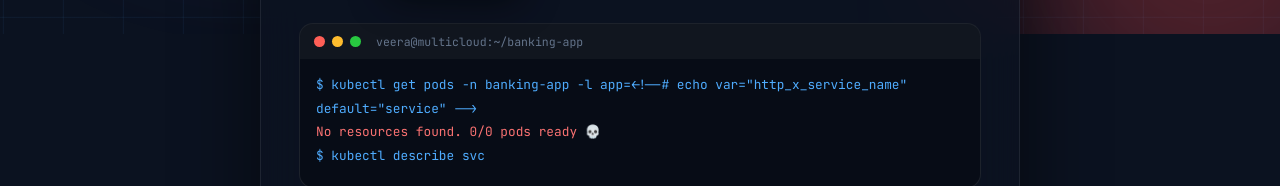
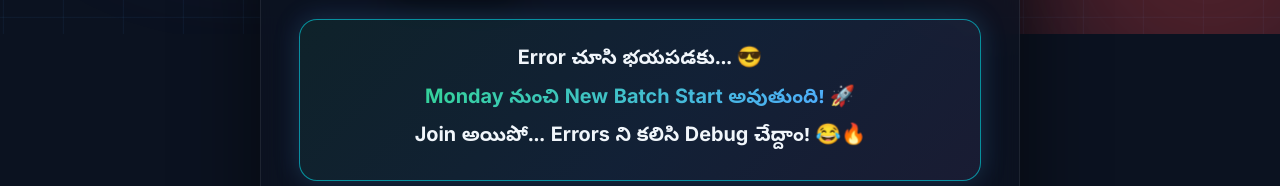
Before and after one commit to Keerthireddy-keerthi/azure_microservice_banking_application, a plain HTML site: page frontend/banking-ui/public/error.html in a window 1280 px wide. Shown: the part 766-952 px from the top of the page. Drawn offline with Linux system fonts and the light colour scheme.

Commit message:
feat(404): add animated Telugu new-batch call-out under the reaction image

```diff
--- a/frontend/banking-ui/public/error.html
+++ b/frontend/banking-ui/public/error.html
@@ -4,7 +4,7 @@
   <meta charset="utf-8" />
   <meta name="viewport" content="width=device-width, initial-scale=1.0" />
   <title>404 — Service Unavailable | Veera_NareshIT_Bank</title>
-  <link href="https://fonts.googleapis.com/css2?family=Inter:wght@300;400;500;600;700;800;900&family=JetBrains+Mono:wght@400;600&display=swap" rel="stylesheet" />
+  <link href="https://fonts.googleapis.com/css2?family=Inter:wght@300;400;500;600;700;800;900&family=JetBrains+Mono:wght@400;600&family=Noto+Sans+Telugu:wght@400;600;700&display=swap" rel="stylesheet" />
   <style>
     * { box-sizing: border-box; margin: 0; padding: 0; }
 
@@ -174,6 +174,38 @@
     .bubble .who { display: block; font-size: .68rem; letter-spacing: 1.8px; text-transform: uppercase; color: #7a8fa6; margin-bottom: 7px; }
     .bubble .line { display: block; animation: bubblePop .45s ease both; }
 
+    /* ═══════════ Telugu batch call-out ═══════════ */
+    @keyframes lineIn   { from { opacity: 0; transform: translateY(14px); } to { opacity: 1; transform: translateY(0); } }
+    @keyframes glowEdge { 0%,100% { box-shadow: 0 0 0 rgba(79,172,254,0); border-color: rgba(79,172,254,0.3); } 50% { box-shadow: 0 0 26px rgba(79,172,254,0.22); border-color: rgba(0,242,254,0.55); } }
+    @keyframes emojiPop { 0%,100% { transform: scale(1) rotate(0); } 50% { transform: scale(1.28) rotate(-8deg); } }
+
+    .telugu-note {
+      position: relative; overflow: hidden; margin-top: 22px; padding: 22px 20px;
+      border-radius: 18px; border: 1px solid rgba(79,172,254,0.3);
+      background-image: linear-gradient(135deg, rgba(52,211,153,0.09), rgba(79,172,254,0.1) 55%, rgba(167,139,250,0.09));
+      animation: glowEdge 3.2s ease-in-out infinite;
+      font-family: 'Noto Sans Telugu', 'Inter', sans-serif;
+    }
+    .telugu-note::before {
+      content: ''; position: absolute; inset: 0;
+      background-image: linear-gradient(110deg, transparent 32%, rgba(255,255,255,0.09) 50%, transparent 68%);
+      background-size: 300% 100%; animation: shimmer 4.2s linear infinite;
+    }
+    .telugu-note p {
+      position: relative; margin: 0; font-weight: 700; color: #f1f6fb;
+      font-size: clamp(1rem, 3.3vw, 1.24rem); line-height: 1.95;
+      animation: lineIn .6s ease both;
+    }
+    .telugu-note p:nth-child(1) { animation-delay: .15s; }
+    .telugu-note p:nth-child(2) { animation-delay: .35s; }
+    .telugu-note p:nth-child(3) { animation-delay: .55s; }
+    .telugu-note .em { display: inline-block; animation: emojiPop 2.4s ease-in-out infinite; }
+    .telugu-note .hl {
+      background-image: linear-gradient(135deg, #34d399, #4facfe);
+      -webkit-background-clip: text; background-clip: text;
+      -webkit-text-fill-color: transparent; color: transparent; font-weight: 700;
+    }
+
     /* ═══════════ Terminal ═══════════ */
     .term {
       margin-top: 26px; text-align: left; border-radius: 14px; overflow: hidden;
@@ -288,6 +320,13 @@
         <span class="who">Live reaction</span>
         <span class="line" id="funnyLine">Pod ekkada ra babu? 😐</span>
       </div>
+    </section>
+
+    <!-- Batch call-out, right under the reaction shot -->
+    <section class="telugu-note" lang="te">
+      <p>Error చూసి భయపడకు… <span class="em">😎</span></p>
+      <p><span class="hl">Monday నుంచి New Batch Start అవుతుంది!</span> <span class="em">🚀</span></p>
+      <p>Join అయిపో… Errors ని కలిసి Debug చేద్దాం! <span class="em">😂🔥</span></p>
     </section>
 
     <!-- Live "kubectl" transcript, typed out -->
```
